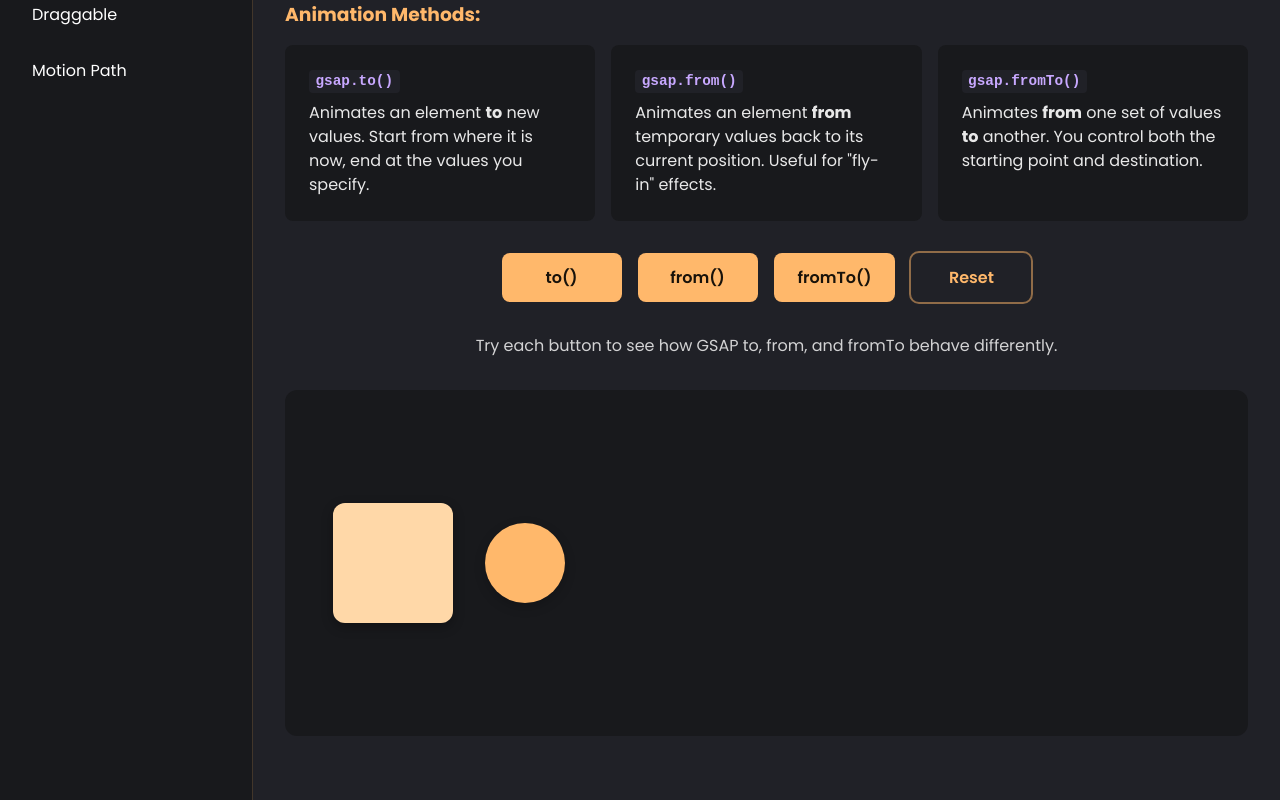
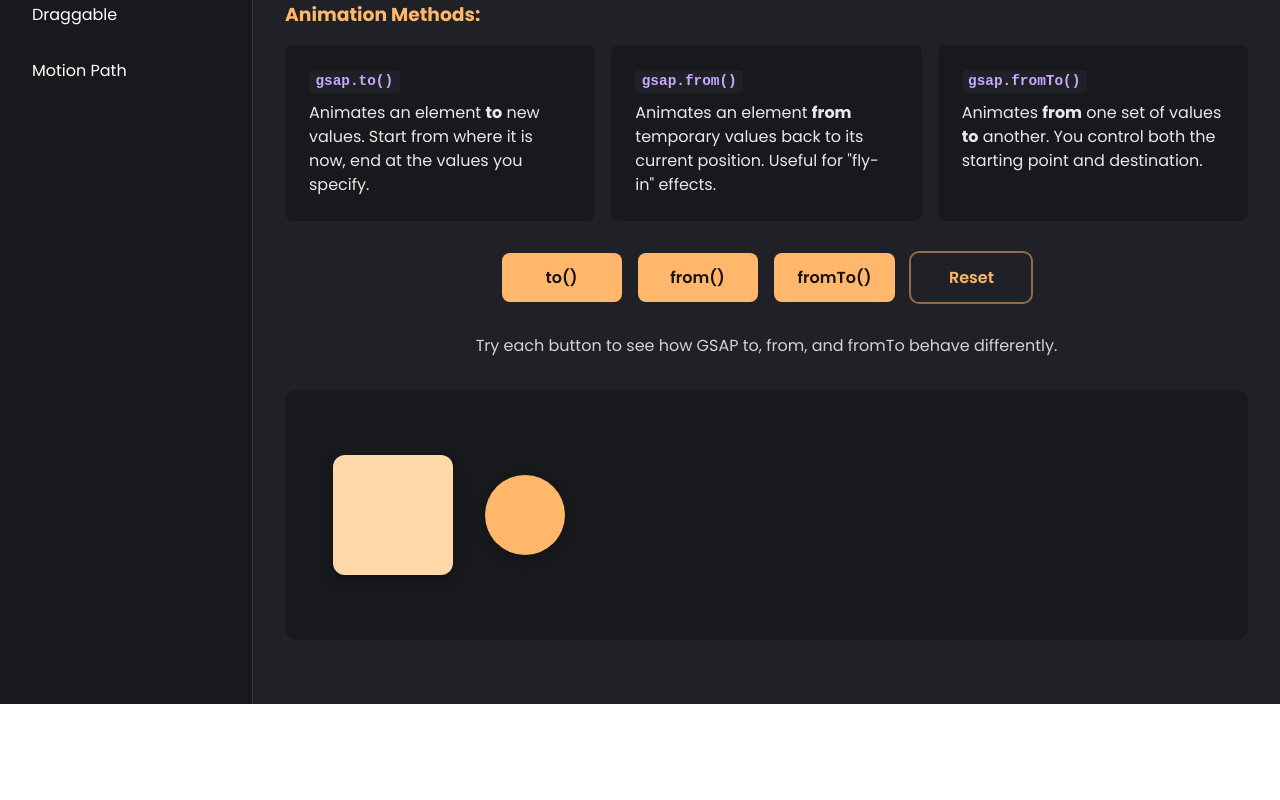
Before and after one commit to SMelidoni/gsap-demo, a React (Vite) app: page / in a window 1280 px wide. Shown: the part 478-1278 px from the top of the page. After the commit the page ends 1182 px from the top, so only its background shows below. Built offline with nearby package versions, Linux system fonts and the light colour scheme.

Commit message:
fix: prevent horizontal overflow by adjusting overflow props and max-width

```diff
--- a/src/App.css
+++ b/src/App.css
@@ -2,7 +2,7 @@
   background: #18120a;
   color: #fff;
   display: flex;
-  width: 100vw;
+  /* width removed to prevent horizontal overflow */
 }
 
 .sidebar {
--- a/src/demos/BasicAnimation/BasicAnimation.css
+++ b/src/demos/BasicAnimation/BasicAnimation.css
@@ -119,9 +119,12 @@
   justify-content: flex-start;
   margin: 2rem 0;
   min-height: 250px;
-  overflow: hidden;
+  overflow-x: auto;
+  overflow-y: visible;
   padding: 3rem;
   position: relative;
+  max-width: 100%;
+  box-sizing: border-box;
 }
 
 .box {
```
